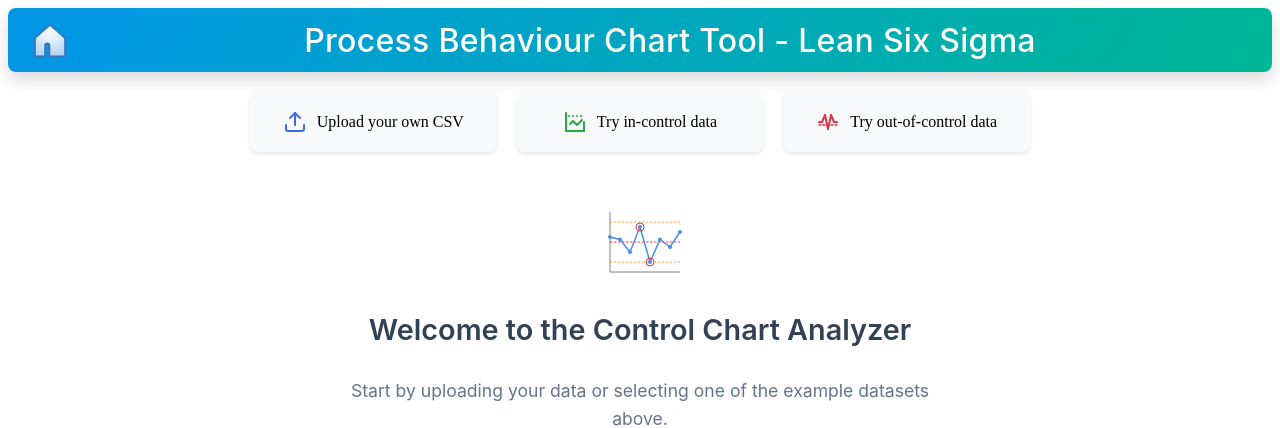
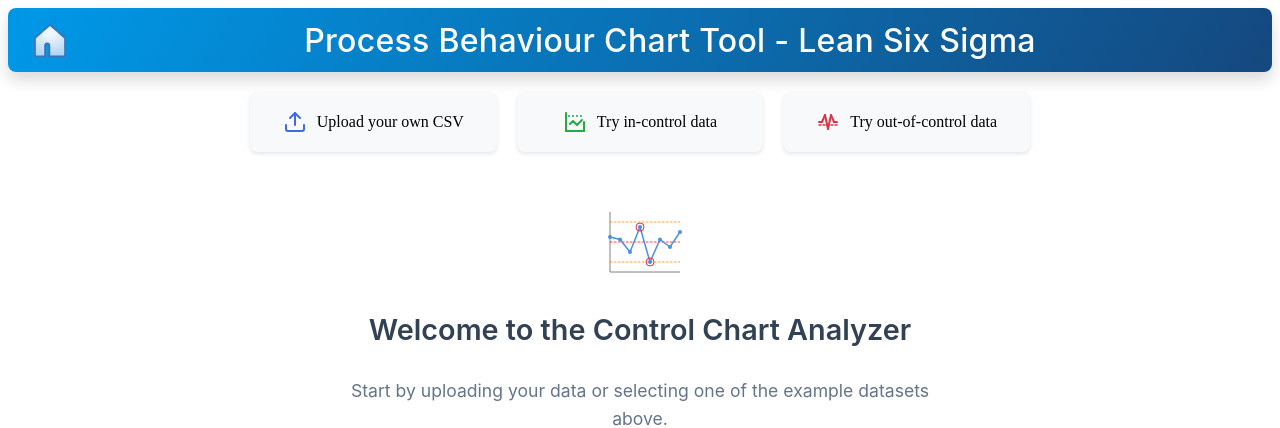
Before and after one commit to franciscoyira/lss_controlchart_web, a Flask app: page / in a window 1280 px wide. Shown: the top 428 px of the page. Run offline with Flask 3, Linux system fonts and the light colour scheme.

Commit message:
aesthetic tweak

```diff
--- a/app/assets/styles.css
+++ b/app/assets/styles.css
@@ -5,7 +5,7 @@
     display: flex;
     align-items: center;
     justify-content: center;
-    background: linear-gradient(120deg, #0062cc, #0097e6, #00b894);
+    background: linear-gradient(120deg, #0062cc, #0097e6, #15467c);
     background-size: 200% 200%;
     animation: gradient 15s ease infinite;
     padding: 10px 20px;
```
